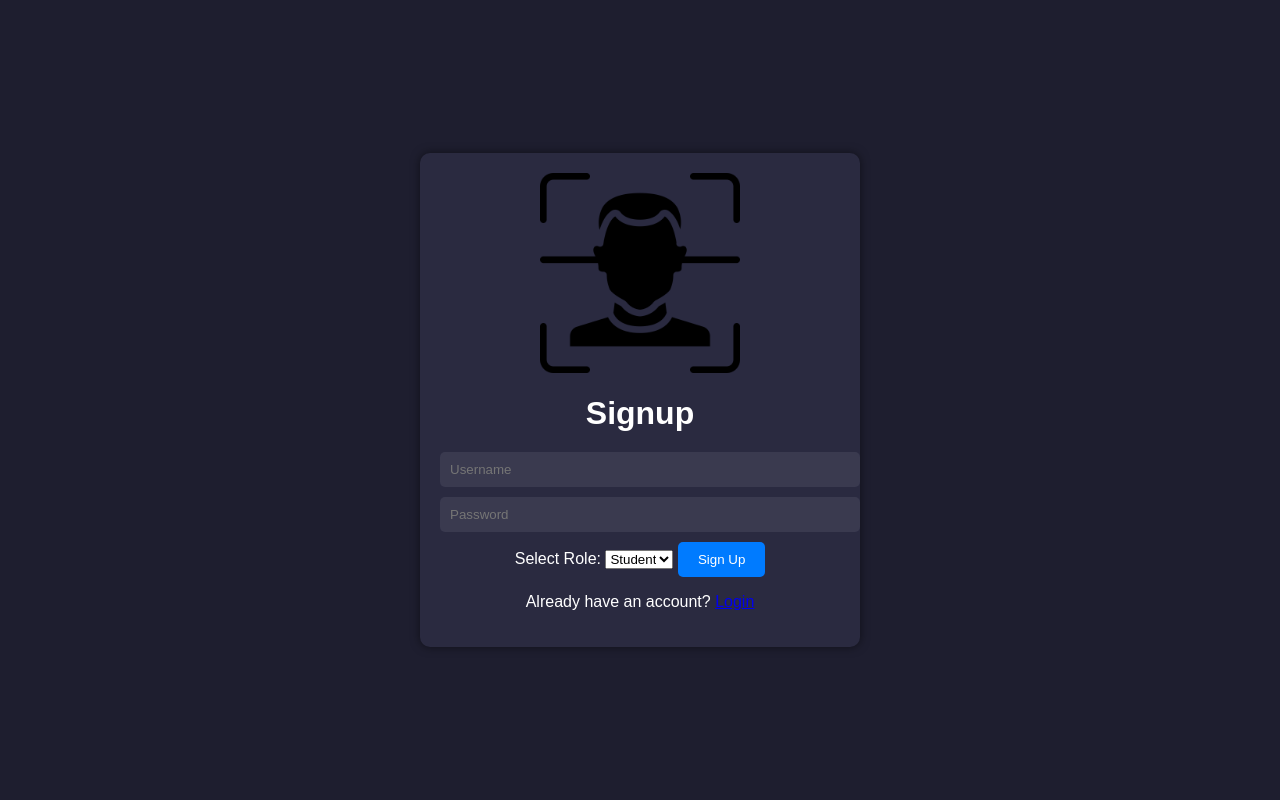
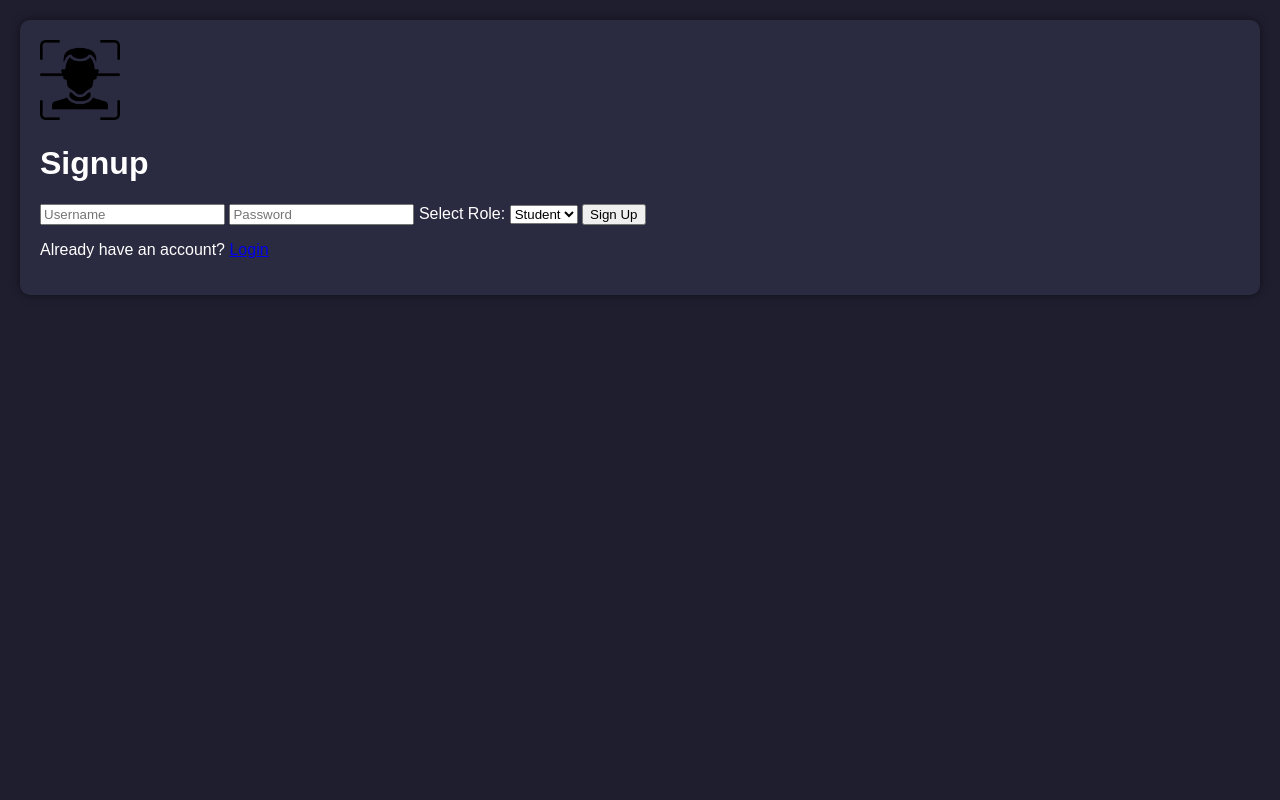
Before and after one commit to Sparrowlen1/capture-attendance, a Flask app: page /signup in a window 1280 px wide. Run offline with Flask 3, Linux system fonts and the light colour scheme.

Commit message:
first commit

```diff
--- a/main.py
+++ b/main.py
@@ -42,11 +42,6 @@ def capture_face(reg_number):
         cap.release()
         return None
 
-    # Save the captured frame for debugging
-    debug_filename = f"debug_{reg_number}.jpg"
-    cv2.imwrite(debug_filename, frame)
-    print(f"Debug image saved as {debug_filename}")
-
     gray = cv2.cvtColor(frame, cv2.COLOR_BGR2GRAY)
     faces = face_cascade.detectMultiScale(gray, scaleFactor=1.3, minNeighbors=5, minSize=(50, 50))
 
@@ -54,8 +49,9 @@ def capture_face(reg_number):
         (x, y, w, h) = faces[0]
         face = frame[y:y+h, x:x+w]
         face_filename = f"student_images/{reg_number}.jpg"
-        cv2.imwrite(face_filename, face)
-        print(f"Face captured and saved as {face_filename}")
+        os.makedirs(os.path.dirname(f"static/{face_filename}"), exist_ok=True)
+        cv2.imwrite(f"static/{face_filename}", face)
+        print(f"Face captured and saved as static/{face_filename}")
         cap.release()
         return face_filename
     else:
@@ -112,16 +108,26 @@ def student():
         reg_number = request.form['reg_number']
         year = request.form['year']
         course = request.form['course']
+
+        # Check if the registration number already exists
+        conn = sqlite3.connect('attendance.db')
+        c = conn.cursor()
+        c.execute("SELECT * FROM students WHERE reg_number = ?", (reg_number,))
+        existing_student = c.fetchone()
+        if existing_student:
+            conn.close()
+            return "A student with this registration number already exists."
+
+        # Capture the face image
         face_filename = capture_face(reg_number)
         if face_filename:
-            conn = sqlite3.connect('attendance.db')
-            c = conn.cursor()
             c.execute("INSERT INTO students (name, reg_number, year, course, face_image) VALUES (?, ?, ?, ?, ?)",
                       (name, reg_number, year, course, face_filename))
             conn.commit()
             conn.close()
             return "Student registered successfully"
         else:
+            conn.close()
             return "Face capture failed. Ensure your face is clearly visible and well-lit."
     return render_template('student.html')
 
--- a/static/styles.css
+++ b/static/styles.css
@@ -1,75 +1,64 @@
+/* General Body Styling */
 body {
     font-family: Arial, sans-serif;
     background-color: #1e1e2f;
     color: #ffffff;
-    display: flex;
-    justify-content: center;
-    align-items: center;
-    height: 100vh;
     margin: 0;
+    padding: 20px; /* Add padding to avoid edge-to-edge content */
 }
 
+/* Container Styling */
 .container {
     background-color: #2a2a40;
     padding: 20px;
     border-radius: 10px;
     box-shadow: 0 0 10px rgba(0, 0, 0, 0.5);
-    text-align: center;
-    width: 100%;
-    max-width: 400px;
+    max-width: 1200px; /* Increase width for the admin dashboard */
+    margin: 0 auto; /* Center the container */
+    overflow-x: auto; /* Enable horizontal scrolling if content overflows */
 }
 
-.logo {
-    display: block;
-    margin: 0 auto 20px;
-    width: 200px;  /* Adjust the size as needed */
-    height: auto;
-}
-
-h1 {
-    margin-bottom: 20px;
-}
-
-input {
-    display: block;
-    width: 100%;
-    padding: 10px;
-    margin: 10px 0;
-    border: none;
-    border-radius: 5px;
-    background-color: #3a3a4f;
-    color: #ffffff;
-}
-
-button {
-    padding: 10px 20px;
-    border: none;
-    border-radius: 5px;
-    background-color: #007bff;
-    color: #ffffff;
-    cursor: pointer;
-}
-
-button:hover {
-    background-color: #0056b3;
-}
-
+/* Table Styling */
 table {
     width: 100%;
     border-collapse: collapse;
     margin-top: 20px;
+    font-size: 14px; /* Reduce font size for better readability */
 }
 
 th, td {
     padding: 10px;
     border: 1px solid #3a3a4f;
+    text-align: center; /* Align text to the center */
 }
 
 th {
     background-color: #007bff;
+    font-weight: bold;
 }
-.student-image {
-    width: 100px;  /* Adjust the size as needed */
-    height: auto;  /* Maintain aspect ratio */
-    border-radius: 5px;  /* Optional: Add rounded corners */
+
+td {
+    white-space: nowrap; /* Prevent text wrapping in cells */
 }
+
+/* Image Styling */
+img {
+    width: 80px; /* Adjust image size */
+    height: auto; /* Maintain aspect ratio */
+    border-radius: 5px; /* Optional: Add rounded corners */
+}
+
+/* Responsive Design */
+@media (max-width: 768px) {
+    .container {
+        padding: 10px; /* Reduce padding on smaller screens */
+    }
+
+    table {
+        font-size: 12px; /* Further reduce font size for small screens */
+    }
+
+    img {
+        width: 60px; /* Reduce image size further */
+    }
+}
```
Also changed, not shown: templates/admin.html (+6 -14 lines), attendance.db, debug_B135_21043_2021.jpg, debug_B135_21045_2021.jpg (added), debug_B135_21059_2021.jpg (added), debug_B135_21103_2021.jpg (added), static/student_images/B135_21043_2021.jpg (added), static/student_images/B135_21044_2021.jpg (added), static/student_images/B135_21045_2021.jpg (added), static/student_images/B135_21081_2021.jpg (added), student_images/B135_21043_2021.jpg (deleted), 1 other file.
